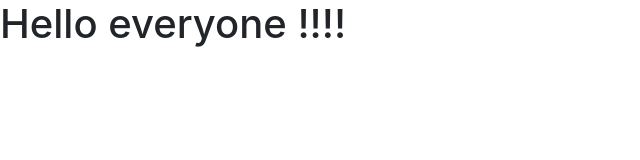
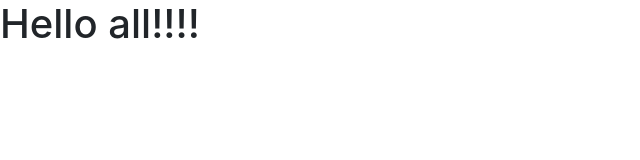
Before and after one commit to Zakia181/github-flow, a plain HTML site: page index.html in a window 1280 px wide. Shown: the whole page, without its empty margins (0-640 px from the left). Drawn offline with nearby package versions, Linux system fonts and the light colour scheme.

Commit message:
Update index.html

```diff
--- a/index.html
+++ b/index.html
@@ -13,7 +13,7 @@
     <title>Hi everyone !!!</title>
   </head>
   <body>
-    <h1>Hello everyone !!!!</h1>
+    <h1>Hello all!!!!</h1>
 
     <script src="https://code.jquery.com/jquery-3.3.1.slim.min.js" integrity="sha384-q8i/X+965DzO0rT7abK41JStQIAqVgRVzpbzo5smXKp4YfRvH+8abtTE1Pi6jizo" crossorigin="anonymous"></script>
     <script src="https://cdnjs.cloudflare.com/ajax/libs/popper.js/1.14.3/umd/popper.min.js" integrity="sha384-ZMP7rVo3mIykV+2+9J3UJ46jBk0WLaUAdn689aCwoqbBJiSnjAK/l8WvCWPIPm49" crossorigin="anonymous"></script>
```
